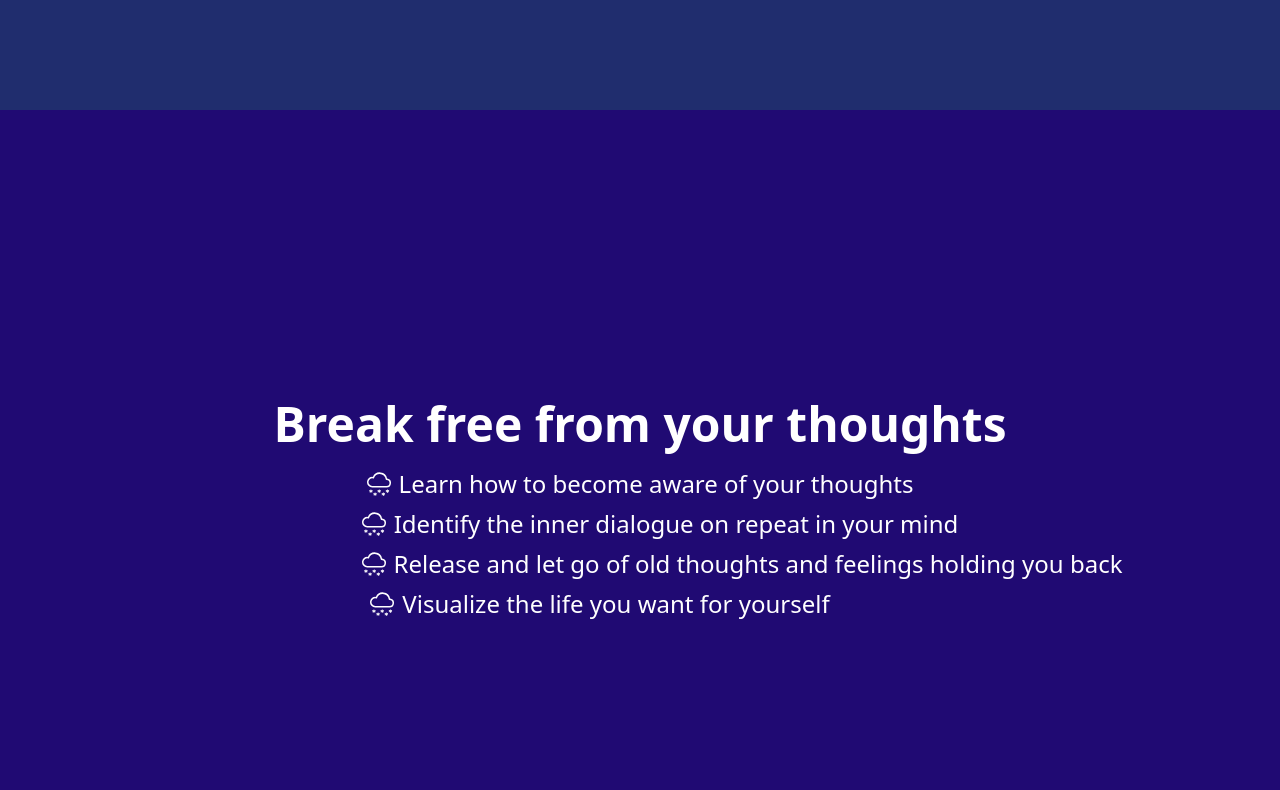
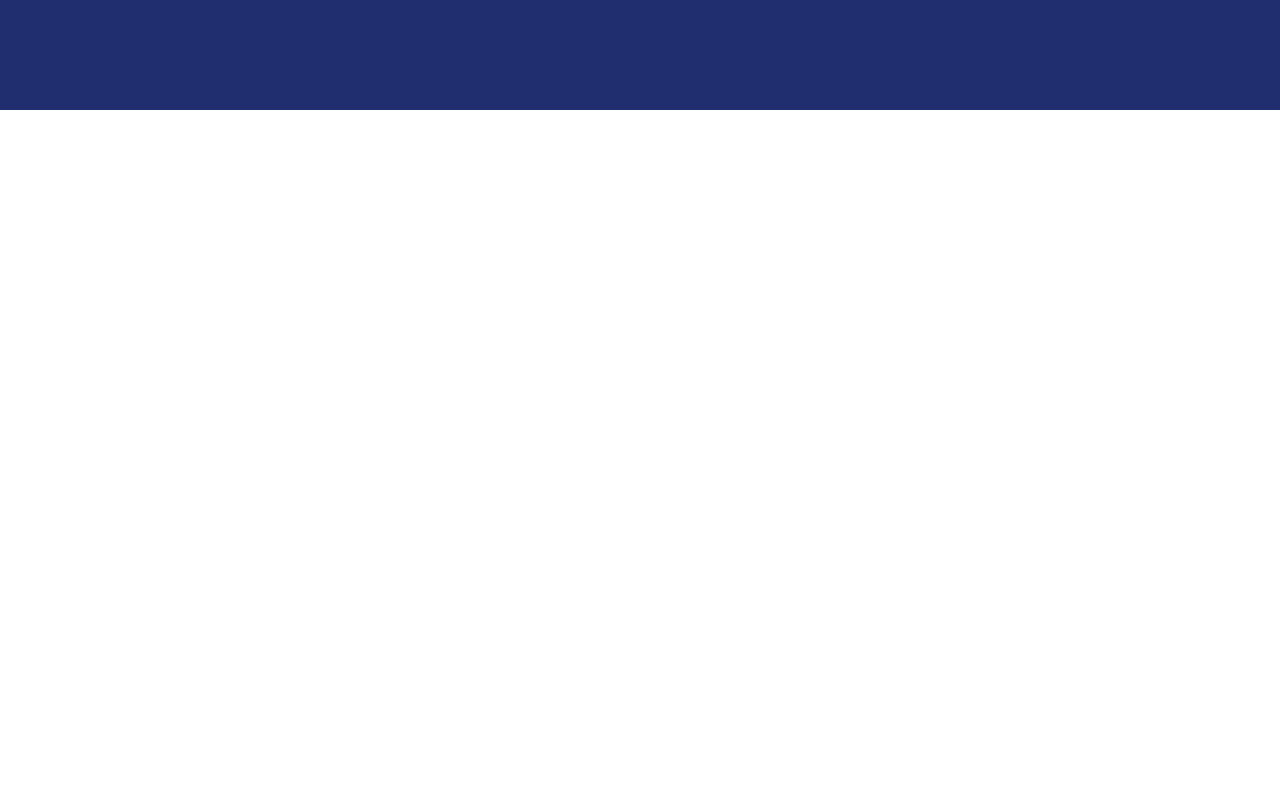
Before and after one commit to saurabh-3008/mind-seeds, a React (Vite) app: page / in a window 1280 px wide. Shown: the part 710-1500 px from the top of the page. Built offline with nearby package versions, Linux system fonts and the light colour scheme; a web font is replaced by a local one.

Commit message:
second page bg changed

```diff
--- a/src/pages/Secondpage.jsx
+++ b/src/pages/Secondpage.jsx
@@ -3,7 +3,7 @@ import { BsCloudSnow } from "react-icons/bs";
 
 function Secondpage() {
   return (
-    <div className='w-[100vw] h-[100vh] bg-[#200A73] text-white flex justify-center items-center'>
+    <div className='w-[100vw] h-[100vh] bg-[#202d6e]y text-white flex justify-center items-center'>
         {/* <div className='bg-purple-900 text-white'> */}
             <div className='flex flex-col justify-center items-center gap-5 '>
 
```
